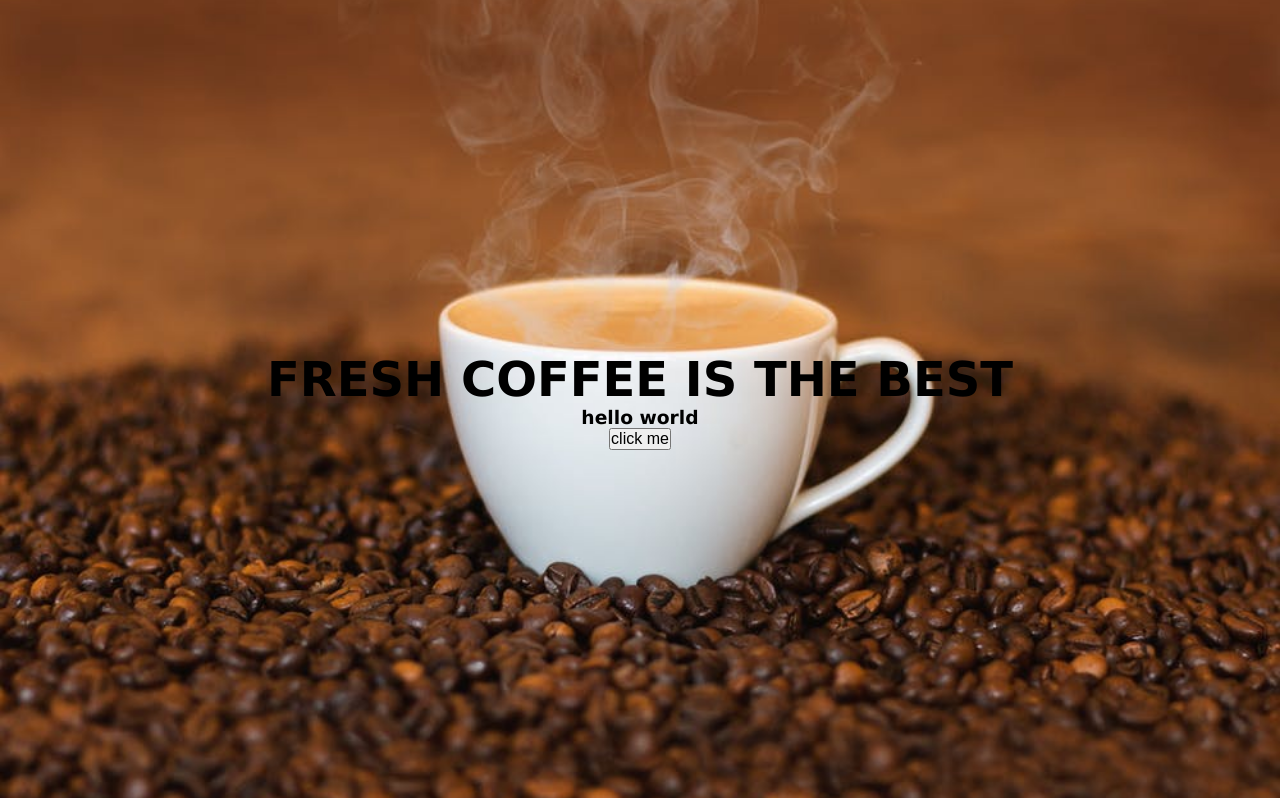
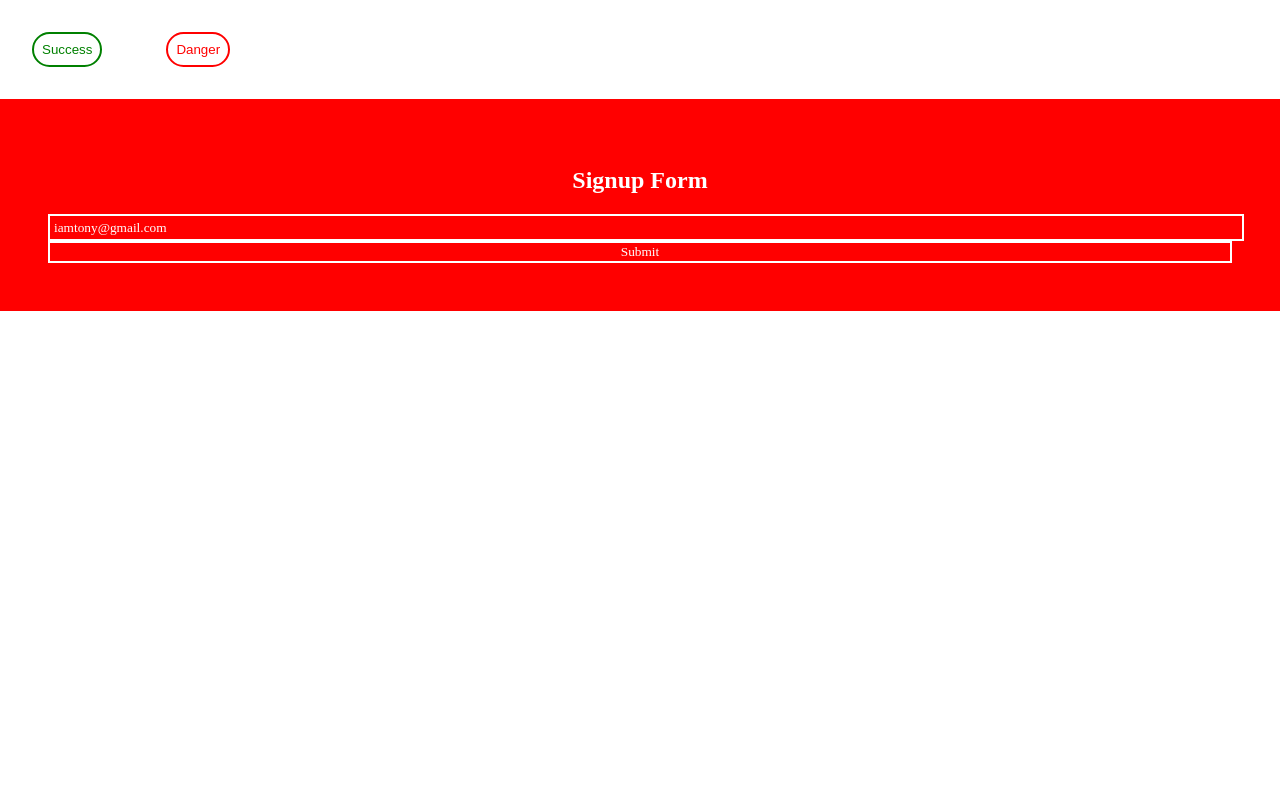
Before and after one commit to iamtonyc/react.styled.component.01, a React (Create React App) app: page / in a window 1280 px wide. Shown: the top 798 px of the page. Built offline with nearby package versions, Linux system fonts and the light colour scheme.

Commit message:
upto lesson 21

```diff
--- a/src/App.js
+++ b/src/App.js
@@ -1,37 +1,35 @@
 import React,{Component} from 'react';
-import './App.css';
-import {ButtonWrapper} from './components/Button';
-import mainBcg from "./images/mainBcg.jpeg";
-import secondaryBcg from "./images/secondaryBcg.jpeg";
-import Banner from "./components/Banner";
-import {Header} from "./components/Header";
-import {Hero} from "./components/Header";
-import {createGlobalStyle} from 'styled-components'
-
-const GlobalStyle = createGlobalStyle`
-  *{
-    margin:0;
-    padding:0;
-    box-sizing:border-box;
-  }
-  body{
-    font-family: Verdana, Geneva, Tahoma, sans-serif;
-  }
-`;
+import {DangerButton, SuccessButton} from "./components/Buttons";
+import Form from './components/Form.js'
+import {ThemeProvider} from 'styled-components'
+import {RedTheme,GreenTheme} from './components/Theme.js'
 
 class App extends Component{
+  state={
+    theme:RedTheme
+  }
+
+  setRedTheme=()=>{
+    this.setState({
+      theme:RedTheme
+    })
+  }
+  setGreenTheme=()=>{
+    this.setState({
+      theme:GreenTheme
+    })
+  }
   render(){
     return (
       <>
-        <GlobalStyle/>
-        <Header img={mainBcg}>
-          <Banner title="Fresh Coffee is the best">
-            <h3>hello world</h3>
-            <ButtonWrapper>click me</ButtonWrapper>
-          </Banner>
-        </Header>
-        <Hero img={secondaryBcg}/>
-      </>
+        <ThemeProvider theme={this.state.theme}>
+        <div>
+          <SuccessButton onClick={this.setGreenTheme}>Success</SuccessButton>
+          <DangerButton onClick={this.setRedTheme}>Danger</DangerButton>
+          <Form />
+        </div>
+        </ThemeProvider>
+       </>
     )
   }
 };
--- /dev/null
+++ b/src/components/Buttons.js
@@ -0,0 +1,25 @@
+import styled from 'styled-components'
+
+export const Button =styled.button`
+    padding: 0.5rem;
+    background: transparent;
+    color:black;
+    border: 2px solid black;
+    transition: all 0.5s ease-in-out;
+    margin:2rem;
+    border-radius:20px;
+    cursor: pointer;
+    &:hover{
+        background:#ececec;
+    }
+`
+
+export const DangerButton=styled(Button)`
+    color:red;
+    border-color:red;
+`
+
+export const SuccessButton=styled(Button)`
+    color:green;
+    border-color:green;
+`
--- /dev/null
+++ b/src/components/Form.js
@@ -0,0 +1,49 @@
+import React from 'react'
+import styled from 'styled-components'
+
+export default function Form() {
+  return (
+      <FormWrapper>
+        <h2>Signup Form</h2>
+        <form>
+            <input type="text" name="" id=""
+            placeholder="iamtony@gmail.com" />
+            <button type="submit">Submit</button>
+        </form>
+        </FormWrapper>
+  )
+}
+
+
+const FormWrapper= styled.section`
+    text-align: center;
+    ${props=>props.theme.fontFamily};
+    ${props=>`background:${props.theme.background}`};
+    ${props=>`color:${props.theme.color}`};
+
+    padding: 3rem;
+    input{
+        ${props=>`background:${props.theme.background}`};
+        ${props=>`border:2px solid ${props.theme.color}`};
+        width:100%;
+        margin: 1 rem 0;
+        padding: 0.25rem;
+        ::placeholder{
+            ${props=>`color:${props.theme.color}`};
+            ${props=>props.theme.fontFamily};
+        }
+    }
+    button{
+        ${props=>props.theme.fontFamily};
+        ${props=>`background:${props.theme.background}`};
+        ${props=>`color:${props.theme.color}`};
+        ${props=>`border:2px solid ${props.theme.color}`};
+        transition :all 2s linear;
+        width: 100%;
+        :hover{
+            background: ${props=>props.theme.color};
+            color: ${props=>props.theme.color};
+        }
+    }
+
+`;
--- /dev/null
+++ b/src/components/Theme.js
@@ -0,0 +1,12 @@
+export const RedTheme={
+  background:"red",
+  color:"#fff",
+  fontFamily:`font-family:'Dokdo',cursive;`
+}
+
+export const GreenTheme={
+    background:"green",
+    color:"#000",
+    fontFamily:`font-family: 'IM Fell DW Pica',
+    serif`
+  }
```
